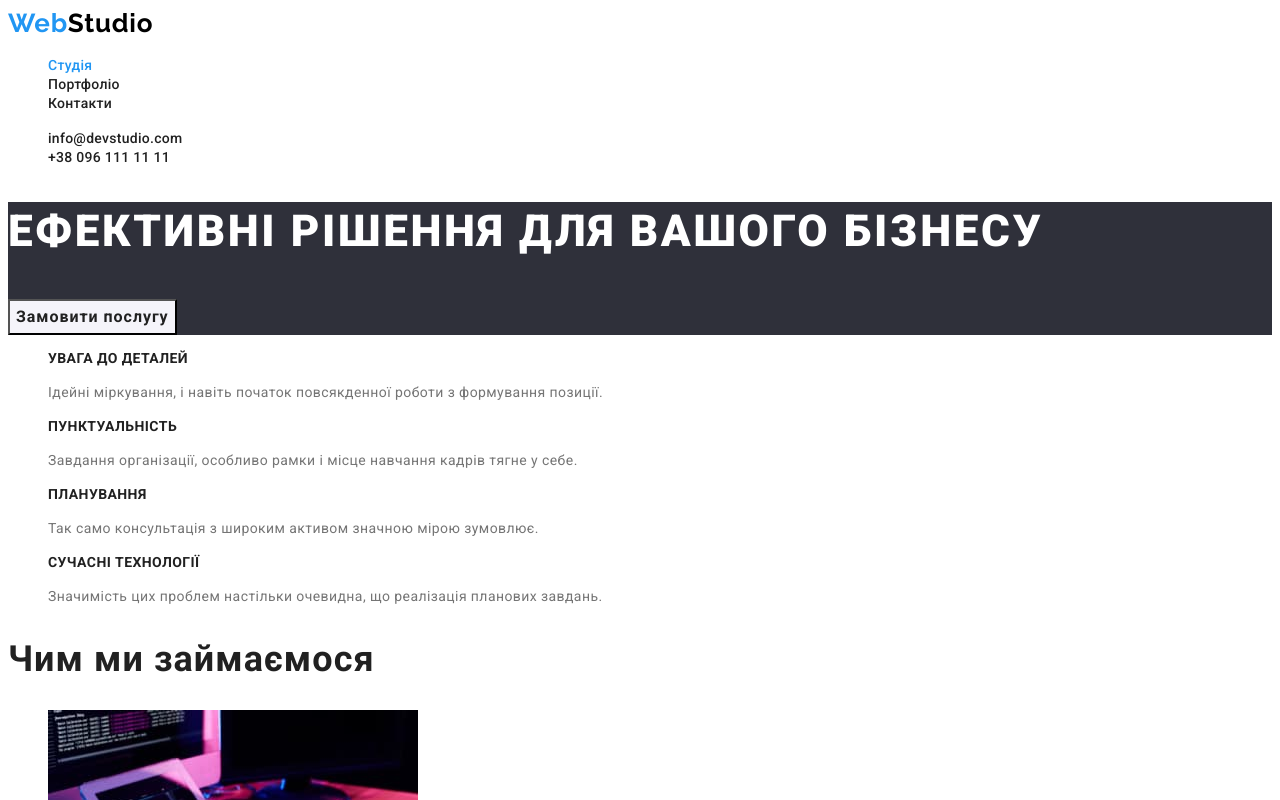
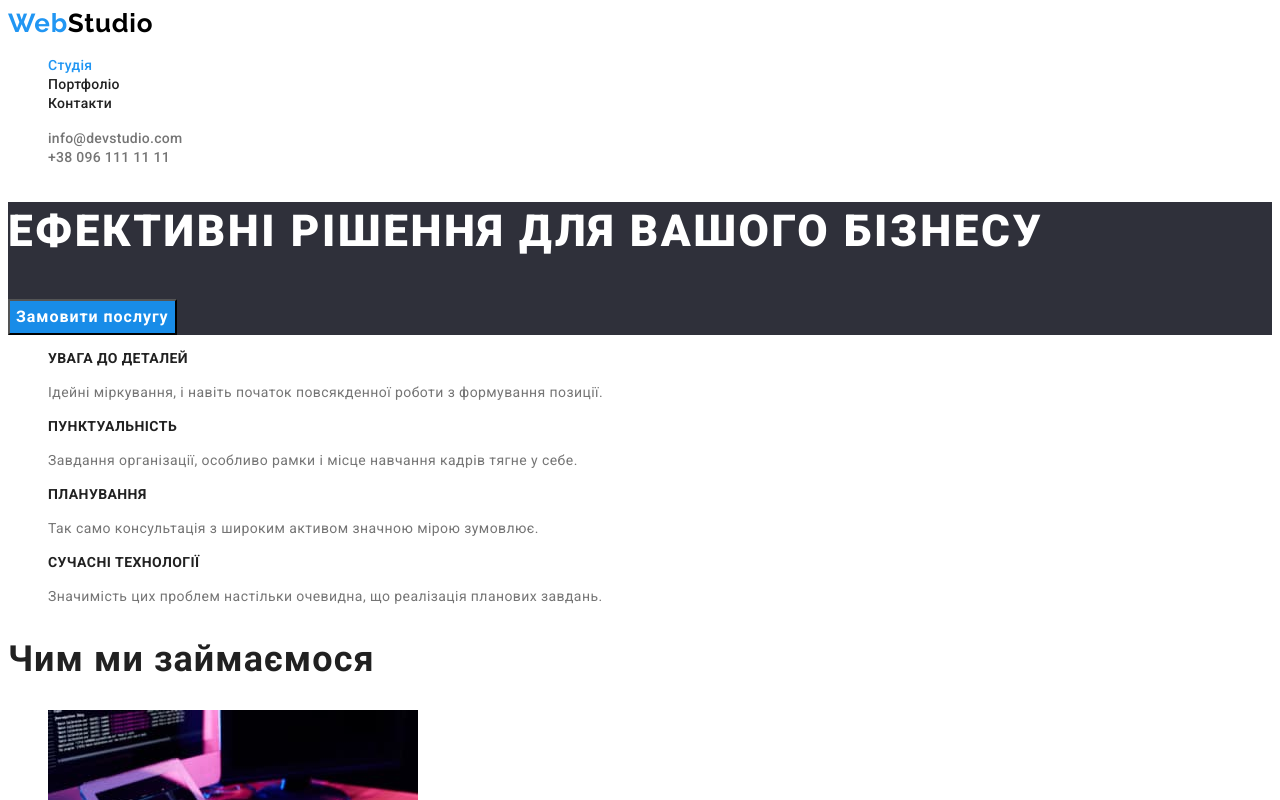
Before and after one commit to shadberry22/goit-markup-hw-02, a plain HTML site: page index.html in a window 1280 px wide. In both pictures the pointer is over the button "Замовити послугу". Shown: the top 800 px of the page. Drawn offline with Linux system fonts and the light colour scheme.

Commit message:
Updates styles.css
Corrects 2 mistakes with colors (text color and hover background color) according to the mentor's comments

```diff
--- a/css/styles.css
+++ b/css/styles.css
@@ -7,6 +7,7 @@
   --secondary-black-color: #000000;
   --background-dark-color: #2f303a;
   --background-light-color: #f5f4fa;
+  --background-blue-color: #188CE8;
 }
 
 body {
@@ -58,6 +59,10 @@ body {
   color: var(--main-color);
 }
 
+.contacts-link.link {
+  color: var(--text-color);
+}
+
 .header-link:hover,
 .header-link:focus {
   color: var(--accent-color);
@@ -100,8 +105,7 @@ body {
 
 .hero-button:hover,
 .hero-button:focus {
-  color: var(--main-color);
-  background-color: var(--background-light-color);
+  background-color: var(--background-blue-color);
 }
 /* -----List of Merits----- */
 .merits-title {
```
